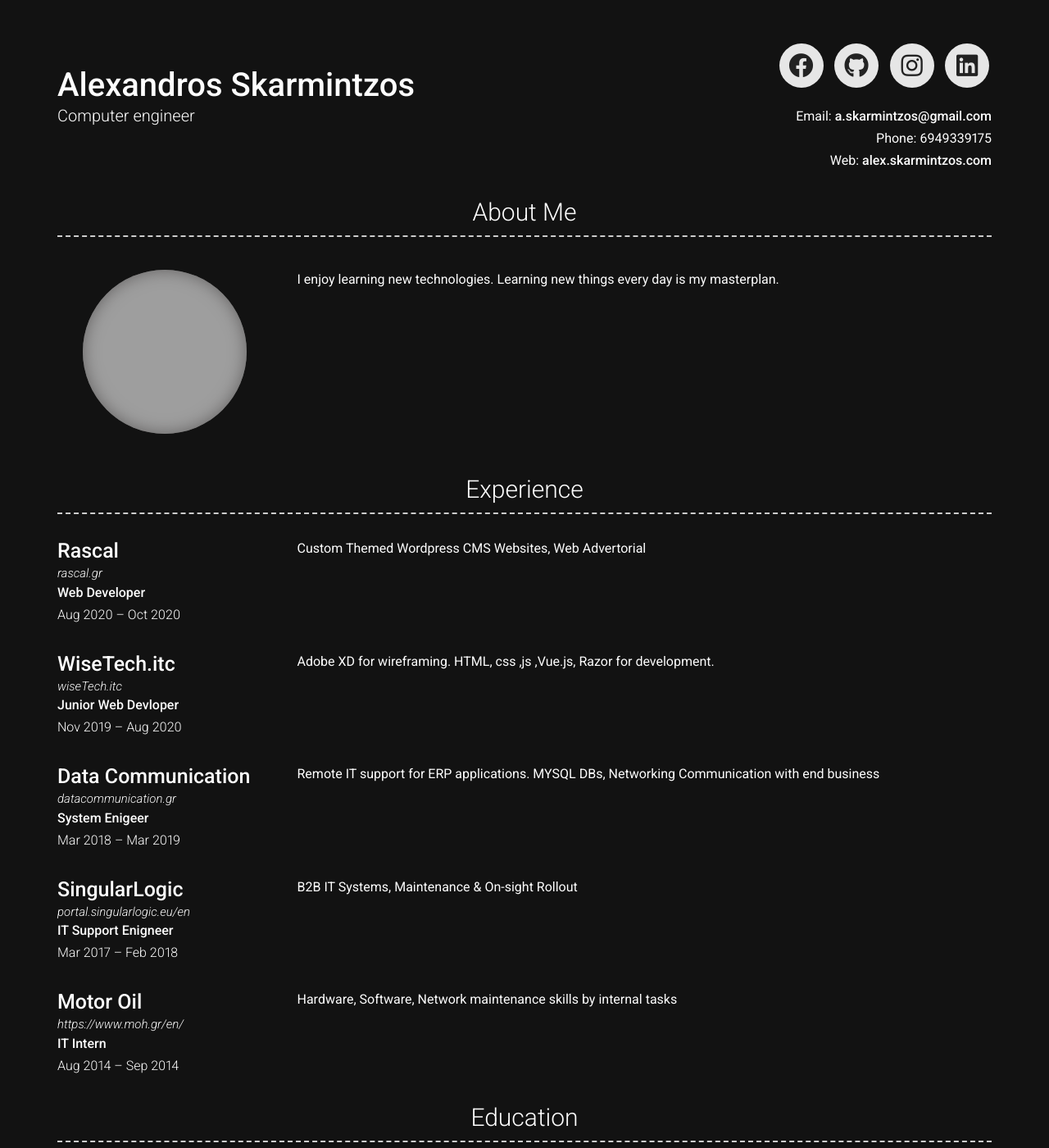
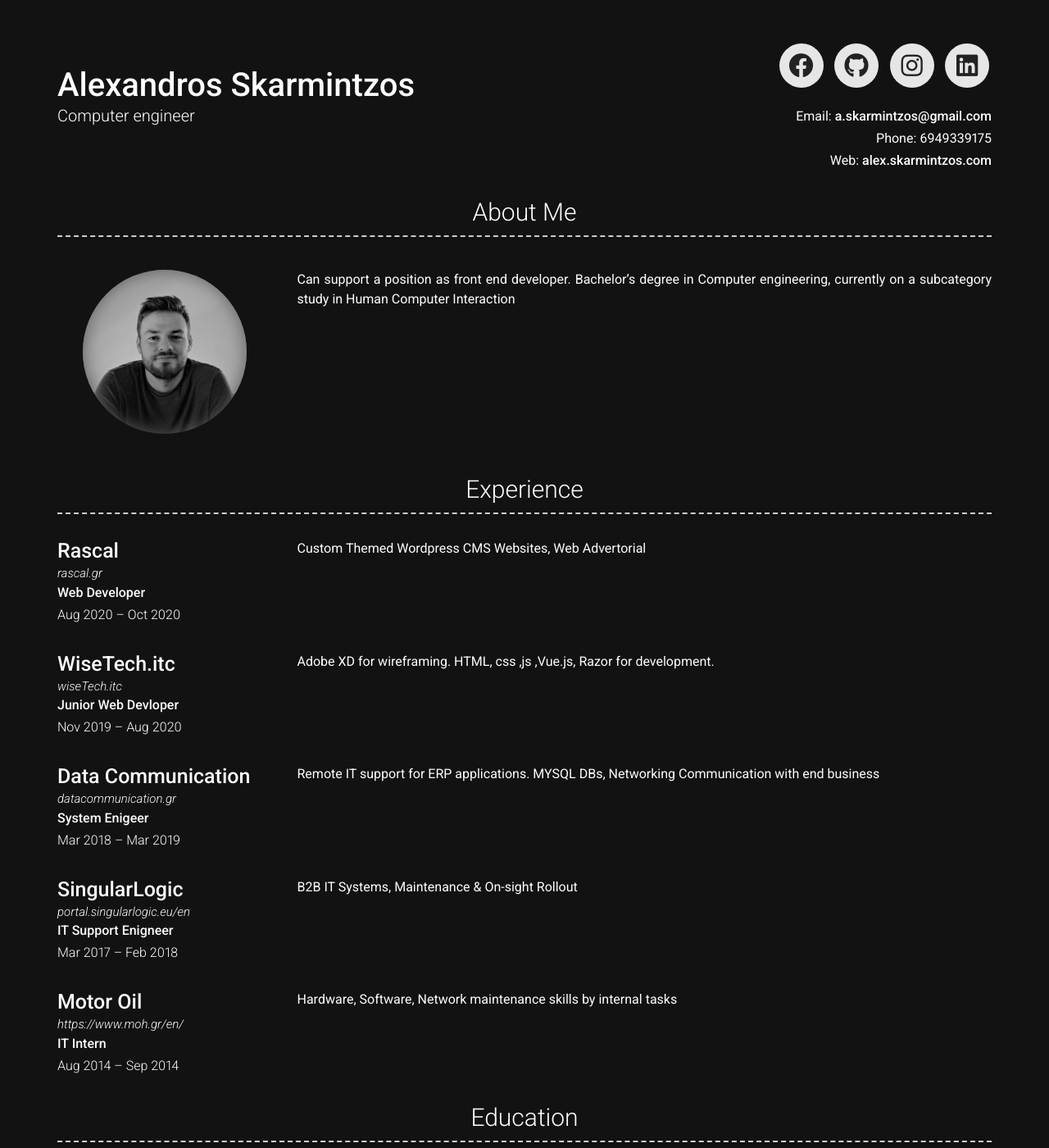
Before and after one commit to skartz0/curriculum, a Jekyll site: the page built from index.md, in a window 1280 px wide and 1400 px high. Shown: the whole window at 82% size. Built offline with Jekyll 4.4.1, drawn with Linux system fonts in a browser that asks for light colours; nearby versions of some CDN libraries; some of the changed text lies outside the part shown; grey boxes are pictures that could not be loaded.

Commit message:
Update _config.yml

```diff
--- a/_config.yml
+++ b/_config.yml
@@ -35,9 +35,9 @@ linkedin_username: alex-skarmintzos
 
 # About Section
 # about_title: About Me (Use this to override about section title)
-about_profile_image: images/unnamed.jpg
+about_profile_image: images/download.png
 about_content: | # this will include new lines to allow paragraphs
-  I enjoy learning new technologies. Learning new things every day is my masterplan.
+  Can support a position as front end developer. Bachelor's degree in Computer engineering, currently on a subcategory study in Human Computer Interaction
 # Projects Section
 # projects_title: Projects #(Use this to override about projects section title)
 
@@ -49,8 +49,8 @@ about_content: | # this will include new lines to allow paragraphs
 
 # More Section
 # more_title: A Little More About Me #(Use this to override about more section title)
-more_content: | # this will include new lines to allow paragraphs
-  My everyday rutine involves cooking, nobody knows it but I love food. I'm also a crew member of a sailing team and I can ride a snowboard for more than one minute straight.
+#more_content: | # this will include new lines to allow paragraphs
+# My everyday rutine involves cooking, nobody knows it but I love food. I'm also a crew member of a sailing team and I can ride a snowboard for more than one minute straight.
 # Footer
 footer_show_references: true
 
```
